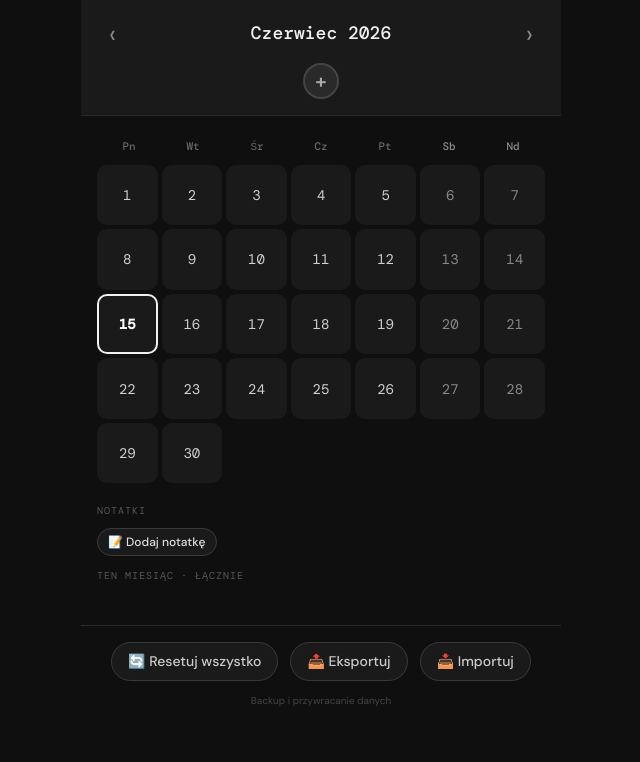
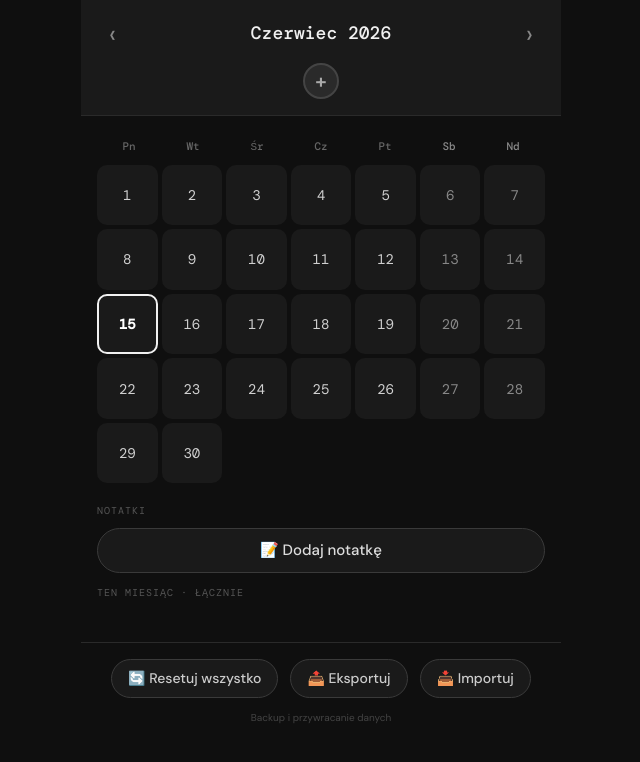
Before and after one commit to nastslay/tickcal, a React (Vite) app: page / in a window 1280 px wide. Shown: the top 762 px of the page, without its empty margins (319-959 px from the left). Built offline with nearby package versions, Linux system fonts and the light colour scheme.

Commit message:
Aktualizacja funkcji X lub poprawka wyglądu

```diff
--- a/src/App.jsx
+++ b/src/App.jsx
@@ -99,7 +99,6 @@ export default function App() {
     return maxNum + 1;
   }
 
-  // Inicjalizacja
   useEffect(() => {
     const saved = loadState();
     if (saved) {
@@ -634,7 +633,7 @@ export default function App() {
         </div>
       </div>
 
-      {/* Panel notatek – kompaktowe przyciski, bez suwaka */}
+      {/* Panel notatek – przyciski wypełniające szerokość, bez suwaka */}
       <div style={{ padding: "20px 16px 0" }}>
         <div style={{
           fontFamily: "'DM Mono', monospace",
@@ -648,20 +647,19 @@ export default function App() {
         </div>
         <div style={{
           display: "flex",
-          gap: 8,
-          flexWrap: "wrap",
+          gap: 12,
+          flexWrap: "nowrap",
+          width: "100%",
           marginBottom: 12,
         }}>
-          <button onClick={openNoteModal} style={compactNoteButton}>
-            {hasNoteForSelected ? "✏️ Edytuj notatkę" : "📝 Dodaj notatkę"}
-          </button>
-          {hasNoteForSelected && (
-            <button onClick={viewNote} style={compactNoteButton}>👁️ Zobacz notatkę</button>
-          )}
-          {hasNoteForSelected && (
-            <button onClick={deleteNote} style={{ ...compactNoteButton, background: "#3a1a1a", borderColor: "#a00" }}>
-              🗑️ Usuń notatkę
-            </button>
+          {hasNoteForSelected ? (
+            <>
+              <button onClick={openNoteModal} style={{ ...wideNoteButton, flex: 1 }}>✏️ Edytuj notatkę</button>
+              <button onClick={viewNote} style={{ ...wideNoteButton, flex: 1 }}>👁️ Zobacz notatkę</button>
+              <button onClick={deleteNote} style={{ ...wideNoteButton, flex: 1, background: "#3a1a1a", borderColor: "#a00" }}>🗑️ Usuń notatkę</button>
+            </>
+          ) : (
+            <button onClick={openNoteModal} style={{ ...wideNoteButton, width: "100%" }}>📝 Dodaj notatkę</button>
           )}
         </div>
         {selectedDate && (
@@ -754,7 +752,7 @@ export default function App() {
         </div>
       </div>
 
-      {/* STOPKA – przyciski Reset, Import, Eksport */}
+      {/* STOPKA */}
       <div style={{
         marginTop: 32,
         borderTop: "1px solid #2a2a2a",
@@ -776,7 +774,7 @@ export default function App() {
         </div>
       </div>
 
-      {/* MODAL: edycja notatki */}
+      {/* MODALE... (bez zmian) */}
       {showNoteModal && (
         <div style={{
           position: "fixed", top: 0, left: 0, right: 0, bottom: 0,
@@ -808,7 +806,6 @@ export default function App() {
         </div>
       )}
 
-      {/* MODAL: podgląd notatki */}
       {viewNoteModal.open && (
         <div style={{
           position: "fixed", top: 0, left: 0, right: 0, bottom: 0,
@@ -834,7 +831,6 @@ export default function App() {
         </div>
       )}
 
-      {/* MODAL: ogólny komunikat / potwierdzenie */}
       {customModal.open && (
         <div style={{
           position: "fixed", top: 0, left: 0, right: 0, bottom: 0,
@@ -873,17 +869,18 @@ const navBtnStyle = {
   cursor: "pointer", padding: "0 8px", lineHeight: 1, fontFamily: "'DM Sans', sans-serif",
 };
 
-const compactNoteButton = {
+// Większe przyciski notatek, wypełniające szerokość
+const wideNoteButton = {
   background: "#1a1a1a",
   border: "1px solid #3a3a3a",
-  borderRadius: 30,
-  padding: "4px 10px",
-  fontSize: "12px",
+  borderRadius: 40,
+  padding: "10px 0",
+  fontSize: "15px",
   fontWeight: 500,
   color: "#ddd",
   cursor: "pointer",
   fontFamily: "'DM Sans', sans-serif",
-  whiteSpace: "nowrap",
+  textAlign: "center",
   transition: "background 0.1s",
 };
 
```
